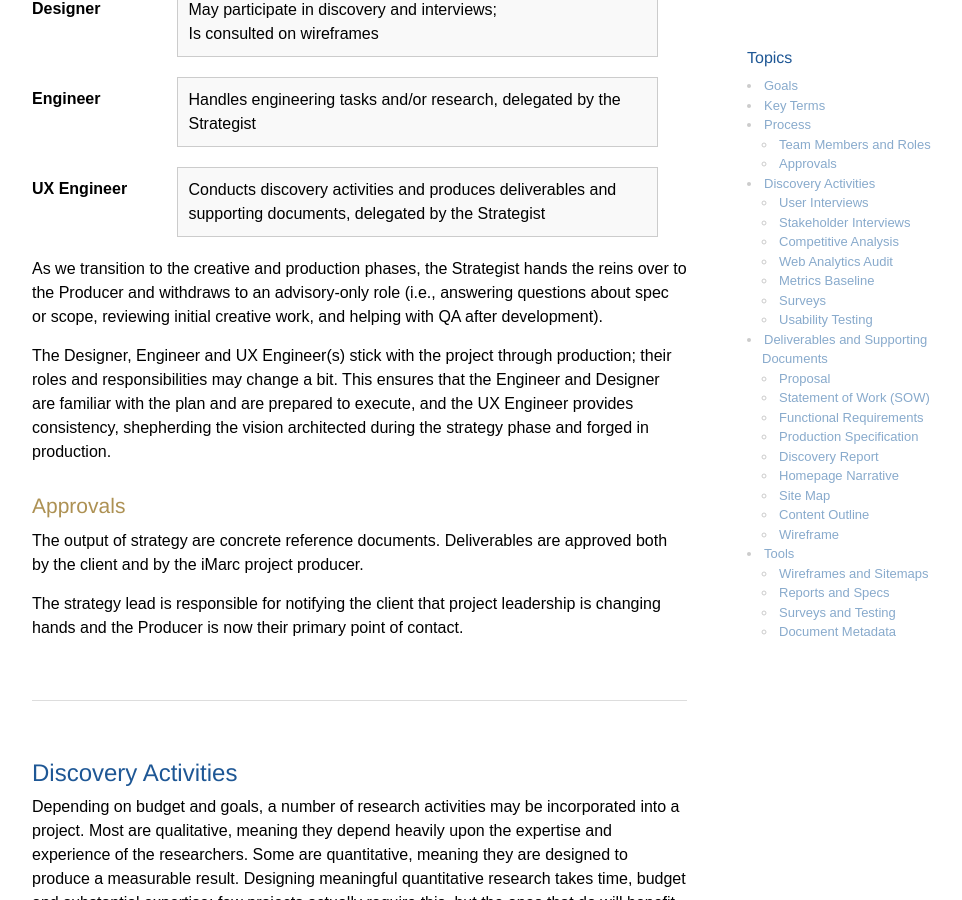
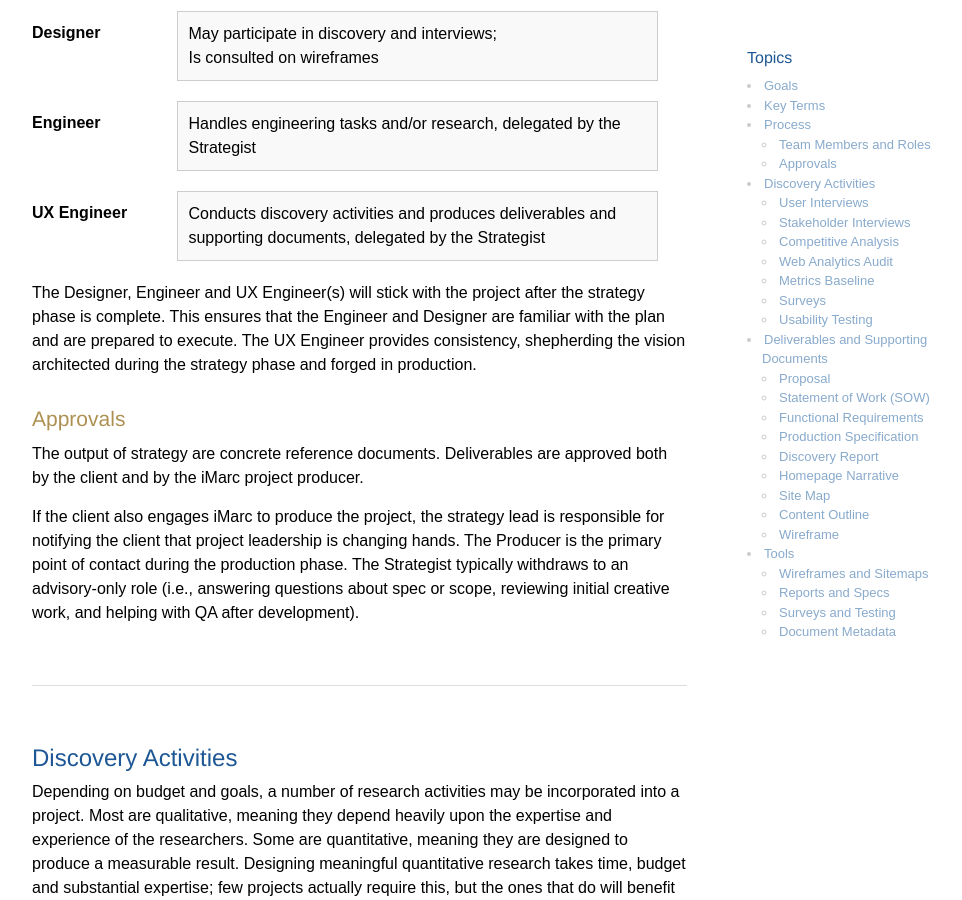
Before and after one commit to imarc/handbook, a Jekyll site: the page built from strategy.markdown, in a window 1280 px wide and 900 px high, scrolled down 2206 px. Shown: the whole window, without its empty margins (138-1100 px from the left). Built offline with Jekyll 4.4.1, drawn with Linux system fonts in a browser that asks for light colours; nearby versions of some CDN libraries; some of the changed text lies outside the part shown.

Commit message:
Minor content updates to Strategy

```diff
--- a/strategy.markdown
+++ b/strategy.markdown
@@ -18,6 +18,8 @@
 
 The goal of all strategy activity is to produce a blueprint for the application or site that iMarc has contracted to deliver.
 
+**Strategy work should clearly define the project for the client and production team while focusing on a positive end-user experience.**
+
 Strategy sanity checks recommendations from the proposal with client needs.  Strategy deliverables override recommendations from the proposal where necessary and agreed upon by the client.
 
 When proposals specify time or cost budget for production, strategy deliverables must define a project that can be easily produced within those limitations.
@@ -46,9 +48,7 @@
 
 ## Process
 
-The strategy process is provided to clients who have signed a proposal which includes a specified time and cost budget for strategy. Proposals that do not explicitly define a strategy budget or scope should bypass the strategy team and go directly to a production team.
-
-**Strategy work should clearly define the project for the client and production team while focusing on a positive end-user experience.**
+The strategy process is provided to clients who have engaged iMarc by approving a proposal which includes a specified time and cost budget for strategy. Smaller projects that do not explicitly define a strategy budget or scope should bypass the strategy team and go directly to a production team.
 
 The overall process typically looks something like this:
 
@@ -88,15 +88,16 @@
 UX Engineer
 :	Conducts discovery activities and produces deliverables and supporting documents, delegated by the Strategist
 
-As we transition to the creative and production phases, the Strategist hands the reins over to the Producer and withdraws to an advisory-only role (i.e., answering questions about spec or scope, reviewing initial creative work, and helping with QA after development).
+The Designer, Engineer and UX Engineer(s) will stick with the project after the strategy phase is complete. This ensures that the Engineer and Designer are familiar with the plan and are prepared to execute. The UX Engineer provides consistency, shepherding the vision architected during the strategy phase and forged in production.
 
-The Designer, Engineer and UX Engineer(s) stick with the project through production; their roles and responsibilities may change a bit. This ensures that the Engineer and Designer are familiar with the plan and are prepared to execute, and the UX Engineer provides consistency, shepherding the vision architected during the strategy phase and forged in production.
+
+
 
 ### Approvals
 
 The output of strategy are concrete reference documents. Deliverables are approved both by the client and by the iMarc project producer.
 
-The strategy lead is responsible for notifying the client that project leadership is changing hands and the Producer is now their primary point of contact.
+If the client also engages iMarc to produce the project, the strategy lead is responsible for notifying the client that project leadership is changing hands. The Producer is the primary point of contact during the production phase. The Strategist typically withdraws to an advisory-only role (i.e., answering questions about spec or scope, reviewing initial creative work, and helping with QA after development).
 
 
 
```
Also changed, not shown: other parts of strategy.markdown (+1 -1 lines).
